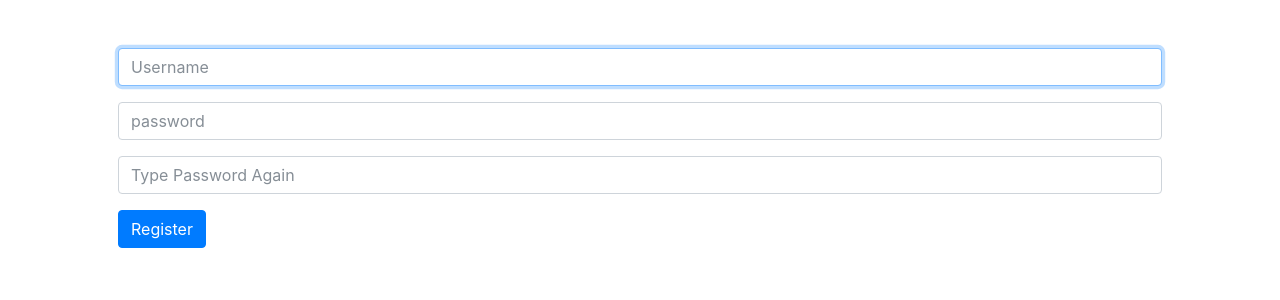
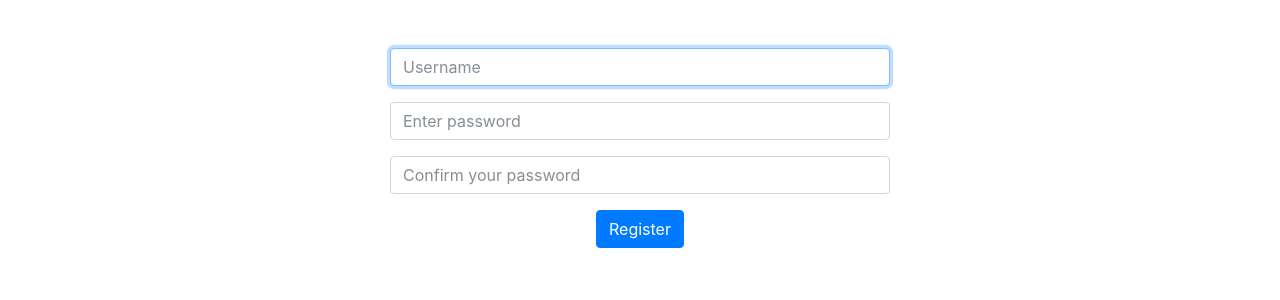
Before and after one commit to nicolavic98/wyguide, a Flask app: page /register in a window 1280 px wide. Shown: the part 76-376 px from the top of the page. Run offline with Flask 2, Linux system fonts and the light colour scheme; some libraries are stand-ins or nearby versions.

Commit message:
Update register.html

```diff
--- a/templates/register.html
+++ b/templates/register.html
@@ -7,15 +7,15 @@
 {% block main %}
     <form action="/register" method="post">
         <div class="form-group">
-            <input autocomplete="off" autofocus class="form-control" name="username" placeholder="Username" type="text"/>
+            <center> <input style="width: 500px" autocomplete="off" autofocus class="form-control" name="username" placeholder="Username" type="text"/> </center>
         </div>
         <div class="form-group">
-            <input class="form-control" name="password" placeholder="password" type="password"/>
+            <center> <input style="width: 500px" class="form-control" name="password" placeholder="Enter password" type="password"/> </center>
         </div>
         <div class="form-group">
-            <input class="form-control" name="confirmation" placeholder="Type Password Again" type="password"/>
+            <center> <input style="width: 500px" class="form-control" name="confirmation" placeholder="Confirm your password" type="password"/> </center>
         </div>
         <!--Change button from login to register-->
-        <button class="btn btn-primary" type="submit">Register</button>
+        <center> <button class="btn btn-primary" type="submit">Register</button> </center>
     </form>
 {% endblock %}
```
